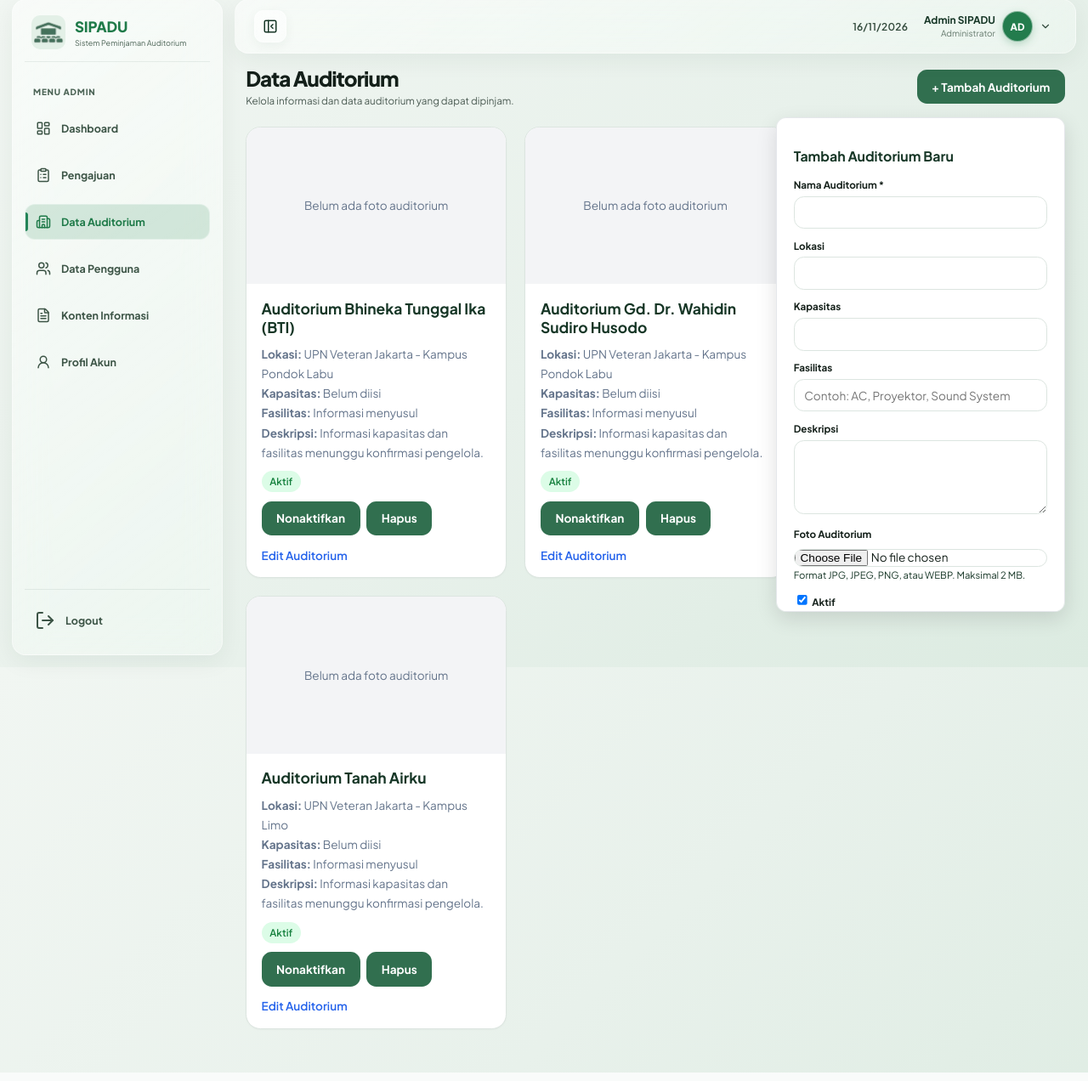
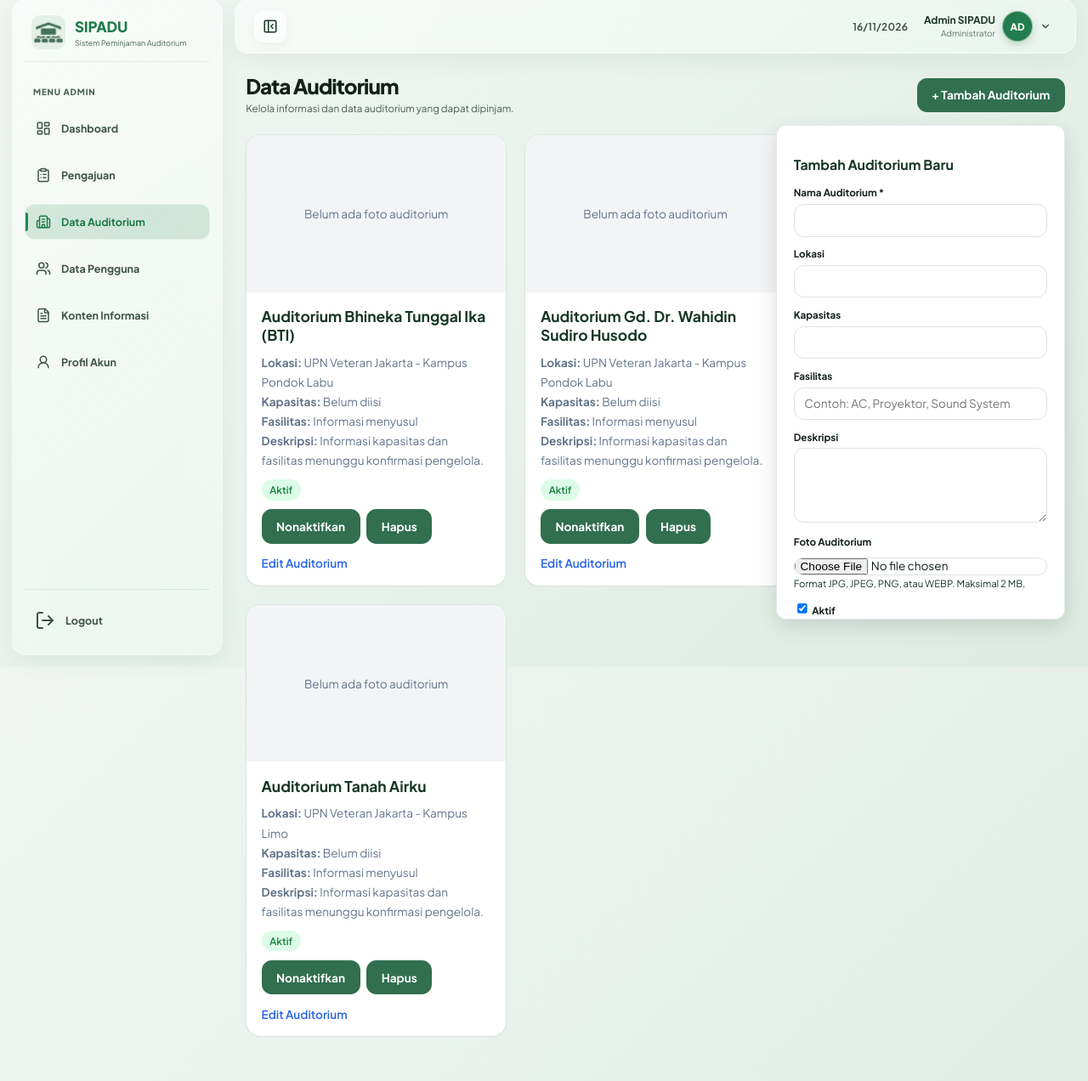
Before and after one commit to sekarpn/SIPADU, a Laravel app: page /admin/auditorium in a window 1280 px wide, after a click on "+ Tambah Auditorium". Shown: the part 15-1287 px from the top of the page at 85% size. Run offline with Laravel 12, Linux system fonts and the light colour scheme; a user stored in the database is signed in; data comes from the database, SQL or seed files in the repository; data that the repository does not hold is empty.

Commit message:
benerin jarak judul ke topbar

```diff
--- a/resources/views/layouts/panel.blade.php
+++ b/resources/views/layouts/panel.blade.php
@@ -1,4 +1,3 @@
-
 @extends('layouts.app')
 
 @section('content')
@@ -69,6 +68,32 @@ body,
     overflow-x: hidden;
     overflow-y: auto;
     transition: width .24s ease, min-width .24s ease !important;
+}
+
+/* SIDEBAR NAVIGATION HOVER (SOFT GREEN ACCENT) */
+.app-layout > .sidebar a,
+.app-layout > .sidebar .nav-link,
+.app-layout > .sidebar .nav-item,
+.app-layout > .sidebar .side-link {
+    transition: background .2s ease, color .2s ease, border-color .2s ease, transform .18s ease !important;
+}
+
+.app-layout > .sidebar a:not(.active):not(.is-active):not([aria-current="page"]):not(.sidebar-brand):not(.brand):not(.logo):hover,
+.app-layout > .sidebar .nav-link:not(.active):not(.is-active):not([aria-current="page"]):hover,
+.app-layout > .sidebar .nav-item:not(.active):not(.is-active):not([aria-current="page"]):hover,
+.app-layout > .sidebar .side-link:not(.active):not(.is-active):not([aria-current="page"]):hover {
+    background: rgba(33, 128, 77, .14) !important;
+    background-color: rgba(33, 128, 77, .14) !important;
+    color: #163626 !important;
+    border-color: rgba(33, 128, 77, .22) !important;
+}
+
+.app-layout > .sidebar a:not(.active):not(.is-active):not([aria-current="page"]):not(.sidebar-brand):not(.brand):not(.logo):hover svg,
+.app-layout > .sidebar .nav-link:not(.active):not(.is-active):not([aria-current="page"]):hover svg,
+.app-layout > .sidebar .nav-item:not(.active):not(.is-active):not([aria-current="page"]):hover svg,
+.app-layout > .sidebar .side-link:not(.active):not(.is-active):not([aria-current="page"]):hover svg {
+    color: #1f7a49 !important;
+    stroke: #1f7a49 !important;
 }
 
 /* MAIN CONTENT AREA */
@@ -240,6 +265,29 @@ html:not(.sidebar-ready) .app-layout > main {
 html.page-ready .app-layout > main > .main-content {
     opacity: 1;
     transform: none;
+}
+
+/* SAMAKAN JARAK TOPBAR KE JUDUL HALAMAN MENGIKUTI DASHBOARD ADMIN (padding-top: 10px) */
+.app-layout > main > .main-content > div:first-of-type:not([class*="card"]):not([class*="panel"]),
+.app-layout > main > .main-content > section:first-of-type {
+    margin-top: 0 !important;
+    padding-top: 10px !important;
+}
+
+.app-layout > main > .main-content > div:first-of-type > [class*="head"]:first-of-type,
+.app-layout > main > .main-content > div:first-of-type > [class*="topbar"]:first-of-type,
+.app-layout > main > .main-content > div:first-of-type > header:first-of-type,
+.app-layout > main > .main-content > div:first-of-type > div:first-of-type:has(> h1, > div > h1) {
+    margin-top: 0 !important;
+}
+
+.app-layout > main > .main-content h1 {
+    margin-top: 0 !important;
+    padding-top: 0 !important;
+}
+
+.app-layout > main > .main-content > h1:first-child {
+    margin-top: 10px !important;
 }
 
 /* MOBILE */
```
